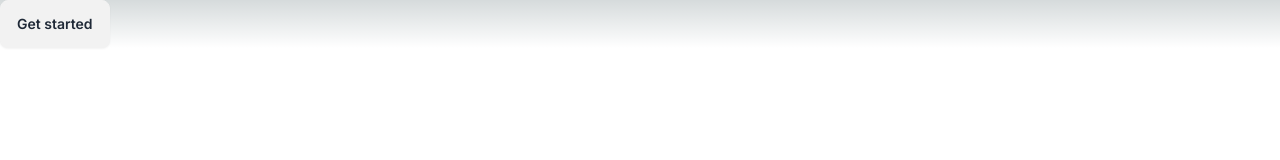
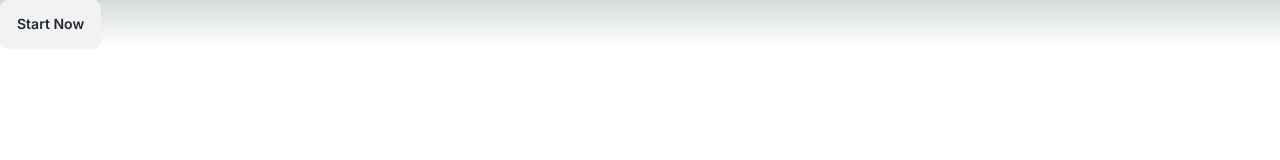
Before and after one commit to jahustleracademy/creatomat, a Next.js app: page / in a window 1280 px wide. Shown: the top 160 px of the page. Built offline with nearby package versions, Linux system fonts and the light colour scheme.

Commit message:
Change Button Name

```diff
--- a/app/page.js
+++ b/app/page.js
@@ -1,5 +1,5 @@
 import Image from "next/image";
 
 export default function Home() {
-  return <button className="btn">Get started</button>;
+  return <button className="btn">Start Now</button>;
 }
```
